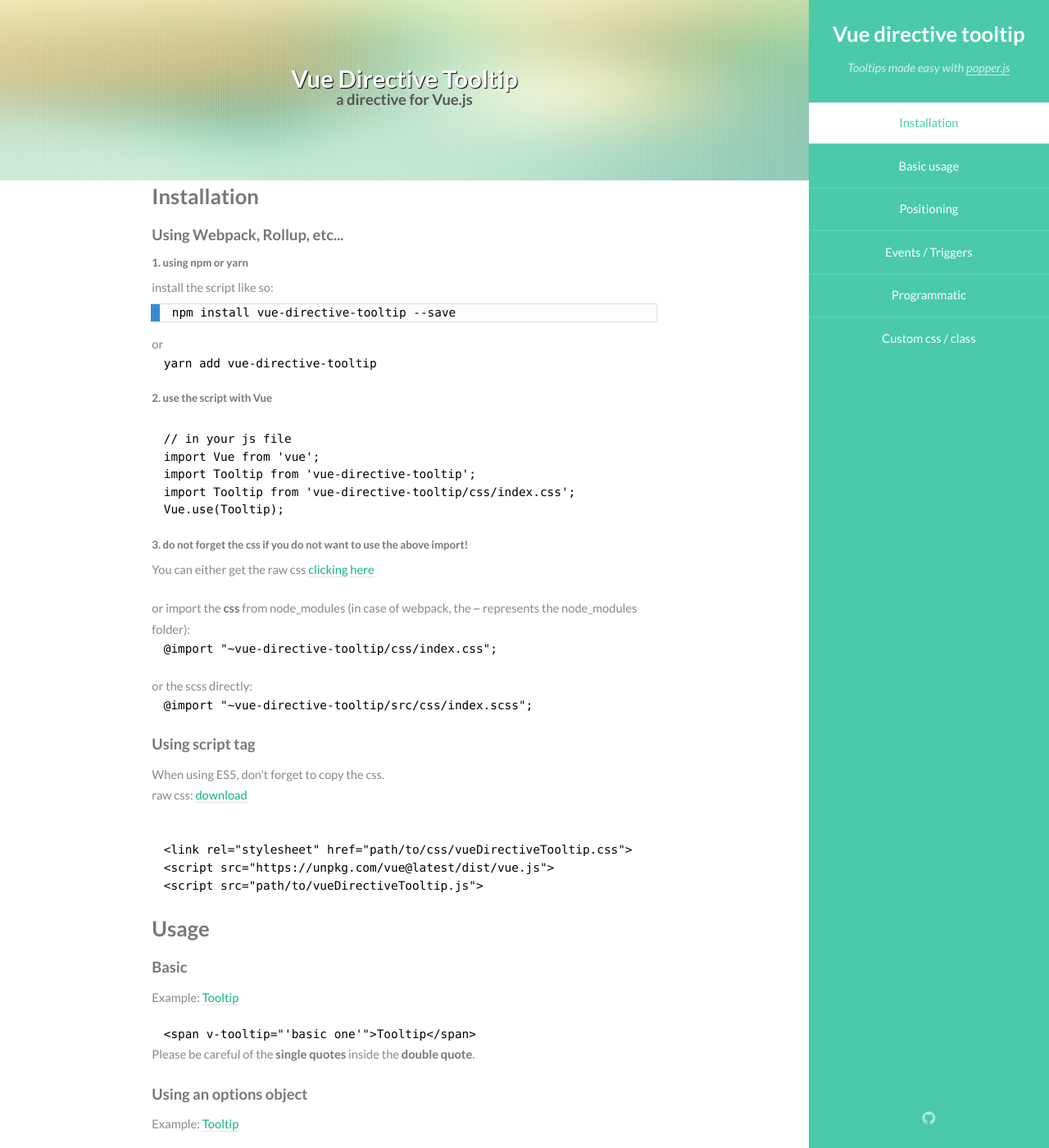
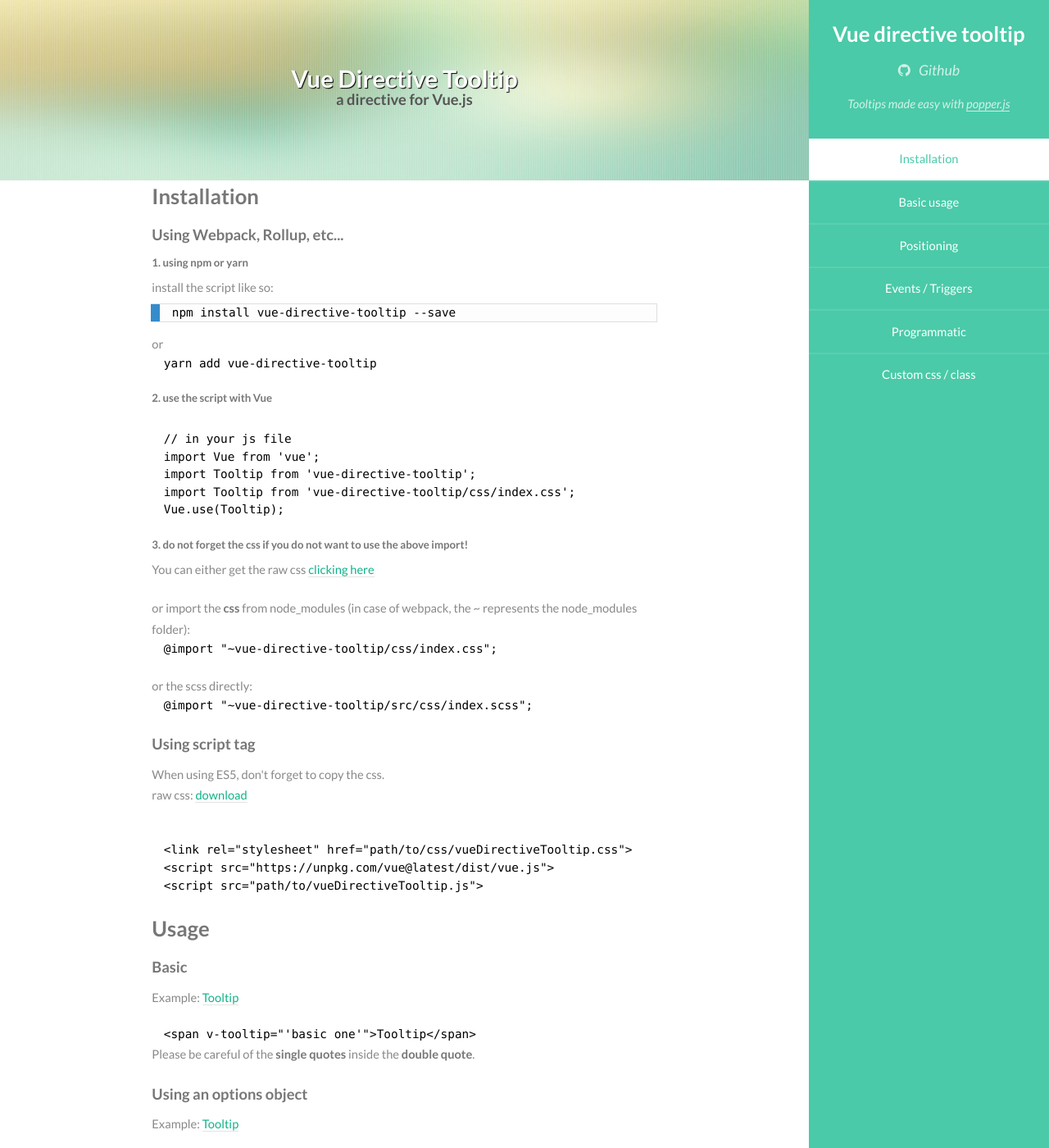
Before and after one commit to hekigan/vue-directive-tooltip, a Jekyll site: the page built from docs/index.html, in a window 1280 px wide and 1400 px high. Shown: the whole window at 82% size. Built offline with Jekyll 4.4.1, drawn with Linux system fonts in a browser that asks for light colours.

Commit message:
- update the docs layout

```diff
--- a/docs/_includes/header.html
+++ b/docs/_includes/header.html
@@ -3,6 +3,9 @@
         <header>
             <!--<span class="image avatar"><img src="{{ site.baseurl }}/images/avatar.jpg" alt="" /></span>-->
             <h1 id="logo"><a href="{{ site.baseurl }}/">Vue directive tooltip</a></h1>
+            <p class="github">
+                <a href="https://github.com/hekigan/vue-directive-tooltip" class="icon fa-github"><span class="label">Github</span></a>
+            </p>
             <p>
                 Tooltips made easy with <a href="https://github.com/FezVrasta/popper.js" target="_blank">popper.js</a>
             </p>
@@ -17,9 +20,4 @@
                 <li><a href="#custom-css">Custom css / class</a></li>
             </ul>
         </nav>
-        <footer>
-            <ul class="icons">
-                <li><a href="https://github.com/hekigan/vue-directive-tooltip" class="icon fa-github"><span class="label">Github</span></a></li>
-            </ul>
-        </footer>
     </section>
--- a/docs/css/style.css
+++ b/docs/css/style.css
@@ -1038,6 +1038,15 @@
 					border-top: 0;
 				}
 
+	.github {
+		font-size: 1.2em;
+	}
+
+	.github .icon .label {
+		display: inline;
+		margin-left: 10px;
+	}
+
 /* Wrapper */
 
 	#wrapper {
--- a/docs/js/vueDirectiveTooltip.js
+++ b/docs/js/vueDirectiveTooltip.js
@@ -3229,7 +3229,7 @@ var _createClass = function () { function defineProperties(target, props) { for
 
 function _classCallCheck(instance, Constructor) { if (!(instance instanceof Constructor)) { throw new TypeError("Cannot call a class as a function"); } }
 
-var BASE_CLASS = 'tooltip';
+var BASE_CLASS = 'h-tooltip';
 var PLACEMENT = ['top', 'left', 'right', 'bottom', 'auto'];
 
 var DEFAULT_OPTIONS = {
```
Also changed, not shown: 4 other files.
